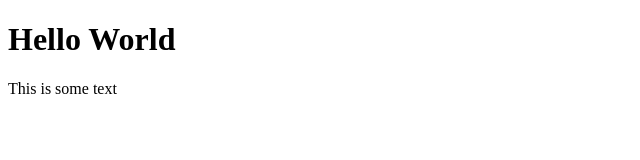
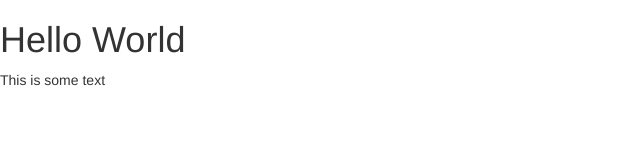
Before and after one commit to iambradleyy/savings, a website: page index.html in a window 1280 px wide. Shown: the whole page, without its empty margins (0-640 px from the left). Drawn offline with nearby package versions, Linux system fonts and the light colour scheme.

Commit message:
Add bootstrap to our page.

```diff
--- a/index.html
+++ b/index.html
@@ -3,6 +3,8 @@
 <head>
     <meta charset="UTF-8">
     <title>Hello Page</title>
+    <link rel="stylesheet" href="./bower_components/bootstrap/dist/css/bootstrap.min.css">
+    <link rel="stylesheet" href="./bower_components/bootstrap/dist/css/bootstrap-theme.min.css">
 </head>
 <body>
     <h1>Hello World</h1>
```
